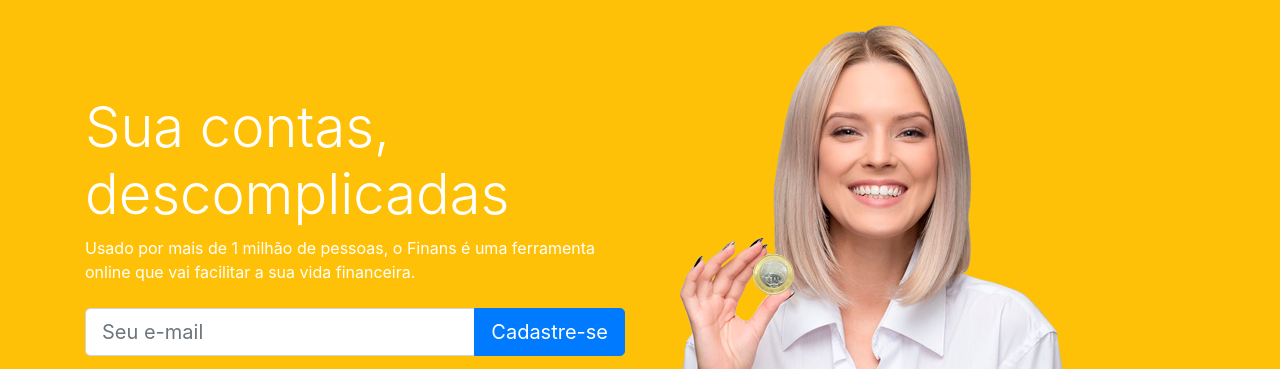
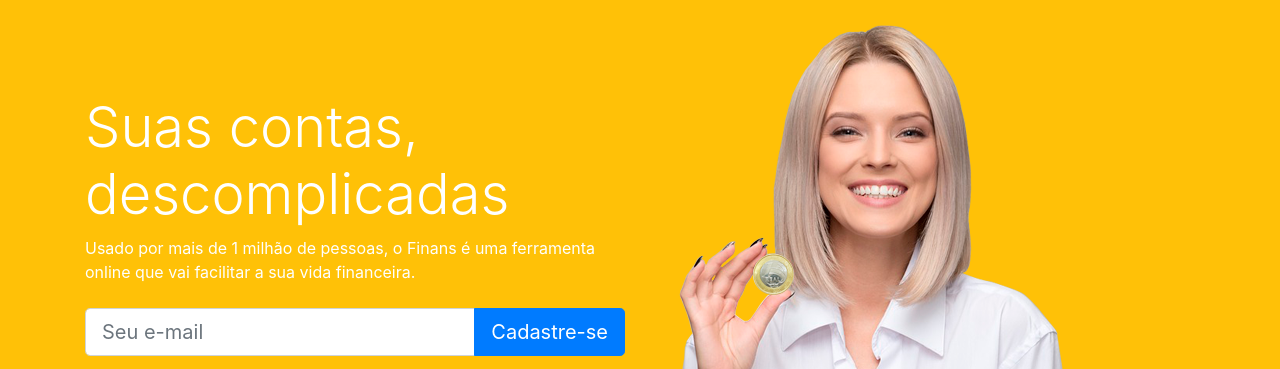
Before and after one commit to scr-dev/finans, a plain HTML site: page index.html in a window 1280 px wide. Shown: the part 58-427 px from the top of the page. Drawn offline with nearby package versions, Linux system fonts and the light colour scheme.

Commit message:
html ajustado

```diff
--- a/index.html
+++ b/index.html
@@ -52,7 +52,7 @@
         <div class="col-md-6 d-flex">
           <!-- Textos sessao -->
           <div class="align-self-center">
-            <h1 class="display-4">Sua contas, descomplicadas</h1>
+            <h1 class="display-4">Suas contas, descomplicadas</h1>
 
             <p>
               Usado por mais de 1 milhão de pessoas, o Finans é uma ferramenta online que vai facilitar a sua vida
```
